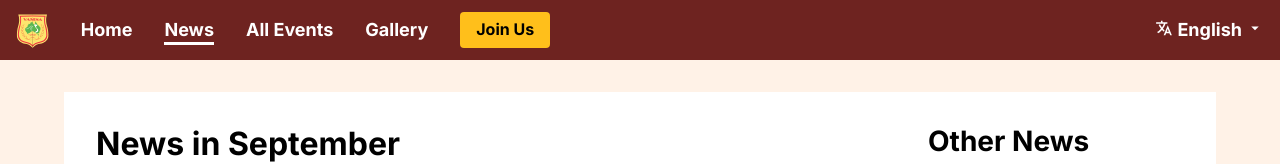
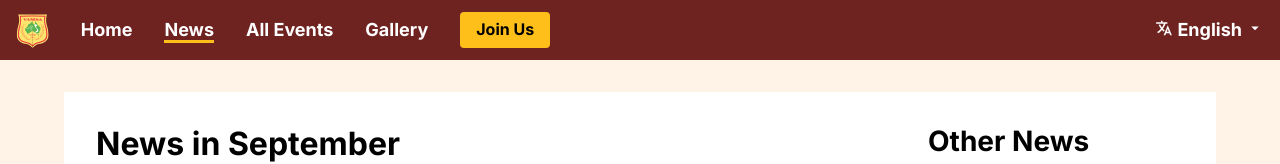
Before and after one commit to ShiroKatake/vamsa-website, a Next.js app: page /news in a window 1280 px wide. Shown: the top 164 px of the page. Built offline with nearby package versions, Linux system fonts and the light colour scheme; a web font is replaced by a local one.

Commit message:
fix(nav bar): changed underline colour to improve accessibility

```diff
--- a/components/NavBar/NavBar.styled.ts
+++ b/components/NavBar/NavBar.styled.ts
@@ -1,3 +1,4 @@
+import Link from 'next/link';
 import styled from 'styled-components';
 
 export const StyledNavBar = styled.nav`
@@ -31,21 +32,19 @@ export const StyledNavBar = styled.nav`
     padding: 4px 0 2px 0;
     border-bottom: 3px solid transparent;
   }
+`;
 
-  li.link:hover,
-  li.link.active {
-    border-bottom: 3px solid ${({theme}) => theme.colors.white};
-  }
+export const StyledLanguageSelection = styled.li`
+  display: flex;
+  justify-content: flex-end;
+  flex-grow: 1;
+  gap: 0.25rem;
+`;
 
-  li.language {
-    display: flex;
-    justify-content: flex-end;
-    flex-grow: 1;
-
-    div {
-      display: flex;
-      gap: 0.25rem;
-      cursor: pointer;
-    }
+export const StyledLink = styled(Link)`
+  &:hover,
+  &:focus,
+  &.active {
+    border-bottom: 3px solid ${({theme}) => theme.colors.primary};
   }
 `;
--- a/components/NavBar/NavBar.tsx
+++ b/components/NavBar/NavBar.tsx
@@ -1,7 +1,11 @@
 import Link from 'next/link';
 import React from 'react';
 import {Button} from '../Button/Button';
-import {StyledNavBar} from './NavBar.styled';
+import {
+  StyledLanguageSelection,
+  StyledLink,
+  StyledNavBar,
+} from './NavBar.styled';
 import Logo from './vamsa.svg';
 import {IoLanguageSharp} from 'react-icons/io5';
 import {MdArrowDropDown} from 'react-icons/md';
@@ -25,20 +29,23 @@ export const NavBar: React.FC = () => {
           </Link>
         </li>
         {Object.entries(routes).map(([key, value]) => (
-          <li key={key} className={pathname === value ? 'link active' : 'link'}>
-            <Link href={value}>{key}</Link>
+          <li key={key}>
+            <StyledLink
+              href={value}
+              className={pathname === value ? 'link active' : 'link'}
+            >
+              {key}
+            </StyledLink>
           </li>
         ))}
         <li className="button">
           <Button href="/join">Join Us</Button>
         </li>
-        <li className="language">
-          <div>
-            <IoLanguageSharp />
-            English
-            <MdArrowDropDown />
-          </div>
-        </li>
+        <StyledLanguageSelection>
+          <IoLanguageSharp />
+          English
+          <MdArrowDropDown />
+        </StyledLanguageSelection>
       </ul>
     </StyledNavBar>
   );
```
